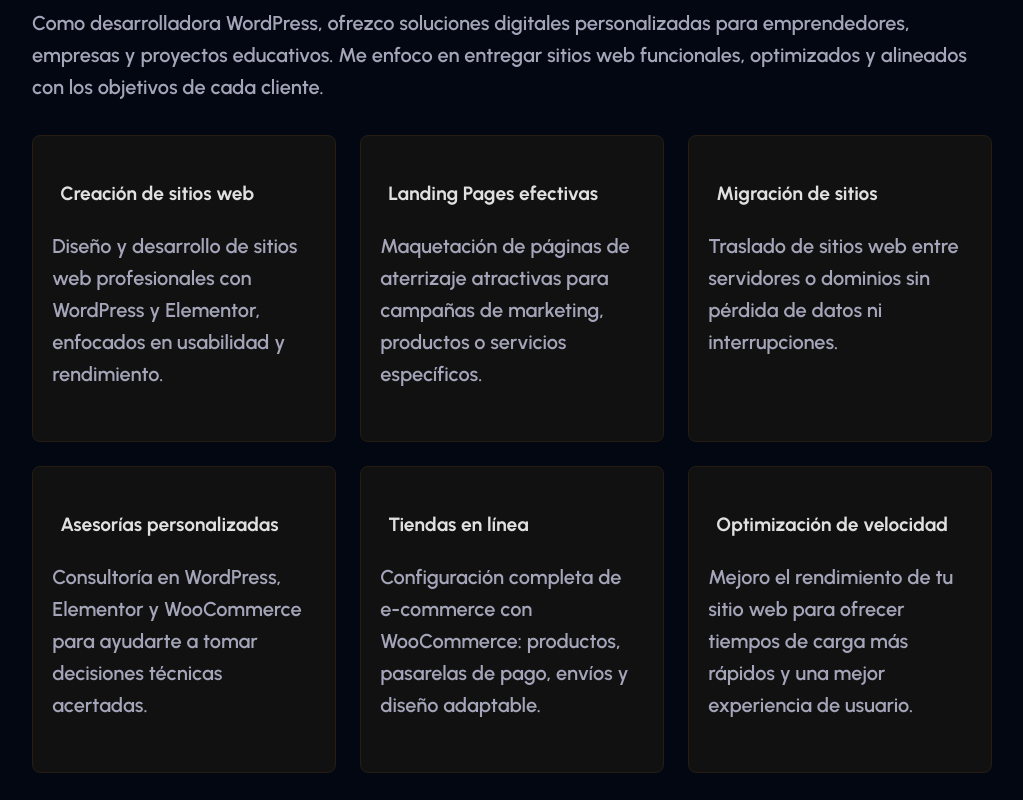
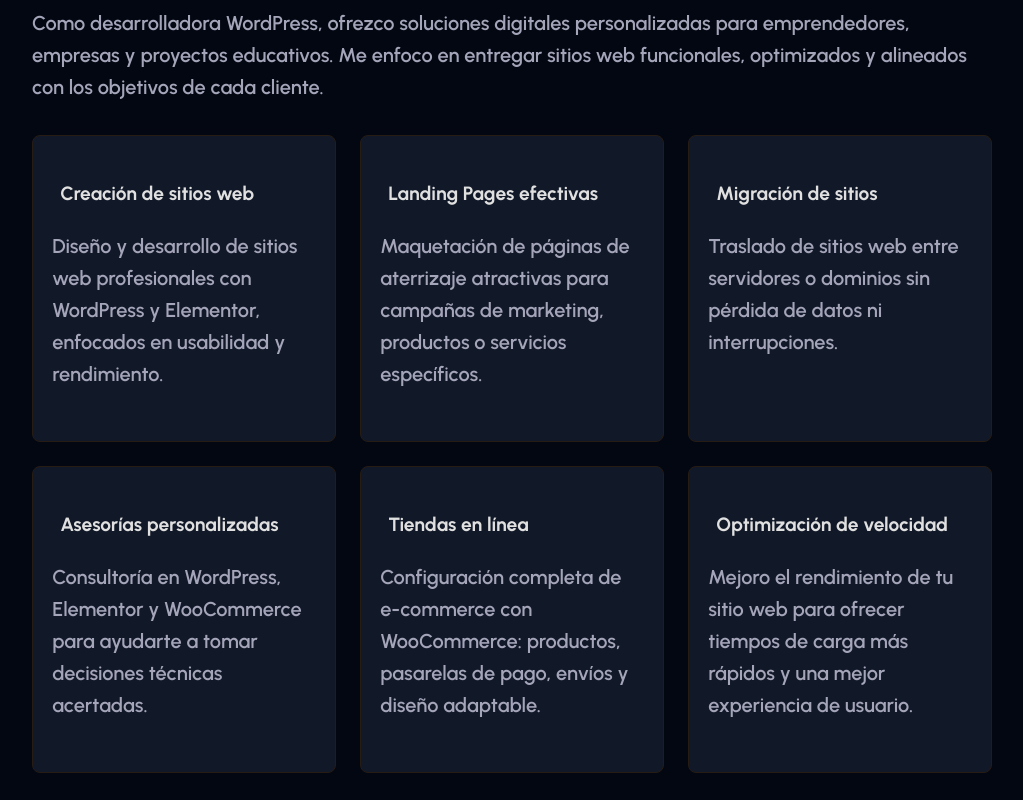
Before and after one commit to Artemisse99/Portfolio, a plain HTML site: page index.html in a window 1280 px wide. Shown: the part 880-1680 px from the top of the page, without its empty margins (128-1151 px from the left). Drawn offline with Linux system fonts and the light colour scheme.

Commit message:
Update style.css

```diff
--- a/style.css
+++ b/style.css
@@ -135,7 +135,7 @@ footer {
 }
 
 .service-card {
-  background-color: #111;
+  background-color: #111827;
   border: 1px solid rgb(38, 28, 20);
   border-radius: 8px;
   padding: 1.2rem;
```
